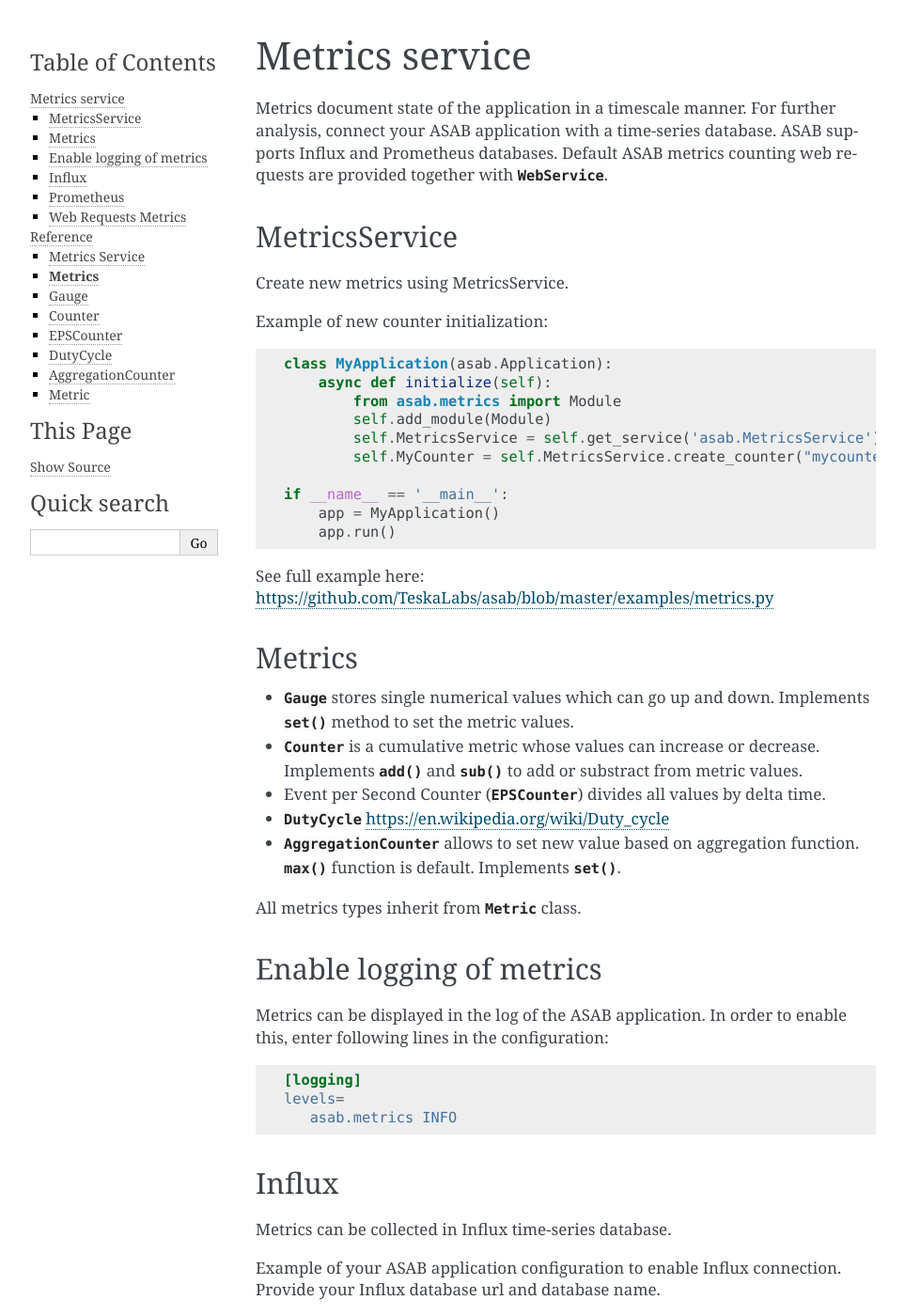
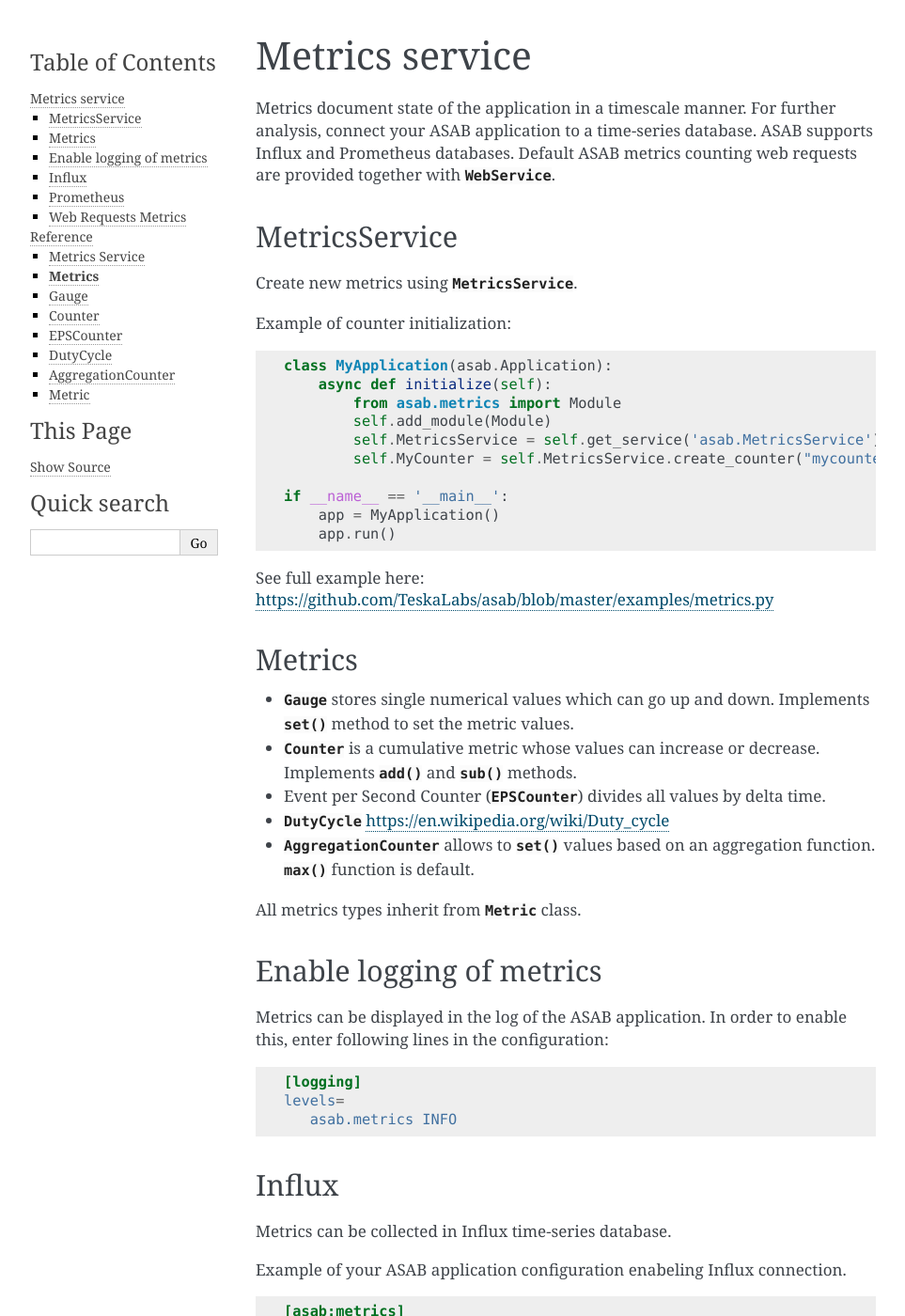
Before and after one commit to TeskaLabs/asab, a Sphinx documentation site: the page built from doc/asab/metrics.rst, in a window 1280 px wide and 1400 px high. Shown: the whole window at 94% size, without its empty margins (148-1111 px from the left). Built offline with Sphinx 7.4.7, drawn with Linux system fonts in a browser that asks for light colours.

Commit message:
minor edits

```diff
--- a/doc/asab/metrics.rst
+++ b/doc/asab/metrics.rst
@@ -3,15 +3,15 @@
 Metrics service
 ===============
 Metrics document state of the application in a timescale manner.
-For further analysis, connect your ASAB application with a time-series database. ASAB supports Influx and Prometheus databases.
+For further analysis, connect your ASAB application to a time-series database. ASAB supports Influx and Prometheus databases.
 Default ASAB metrics counting web requests are provided together with :class:`WebService`.
 
 
 MetricsService
 --------------
-Create new metrics using MetricsService.
+Create new metrics using :class:`MetricsService`.
 
-Example of new counter initialization:
+Example of counter initialization:
 
 .. code:: python
 
@@ -34,10 +34,10 @@ Metrics
 -------------
 
 - :class:`Gauge` stores single numerical values which can go up and down. Implements :func:`set` method to set the metric values.
-- :class:`Counter` is a cumulative metric whose values can increase or decrease. Implements :func:`add` and :func:`sub` to add or substract from metric values.
+- :class:`Counter` is a cumulative metric whose values can increase or decrease. Implements :func:`add` and :func:`sub` methods.
 - Event per Second Counter (:class:`EPSCounter`) divides all values by delta time.
 - :class:`DutyCycle` https://en.wikipedia.org/wiki/Duty_cycle
-- :class:`AggregationCounter` allows to set new value based on aggregation function. :func:`max` function is default. Implements :func:`set`.
+- :class:`AggregationCounter` allows to :func:`set` values based on an aggregation function. :func:`max` function is default.
 
 All metrics types inherit from :class:`Metric` class.
 
@@ -58,7 +58,7 @@ Influx
 ------
 Metrics can be collected in Influx time-series database.
 
-Example of your ASAB application configuration to enable Influx connection. Provide your Influx database url and database name.
+Example of your ASAB application configuration enabeling Influx connection.
 
 .. code:: ini
 
```
Also changed, not shown: other parts of doc/asab/metrics.rst (+4 -4 lines).
